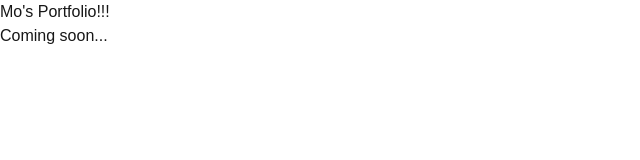
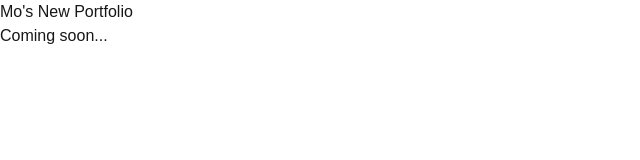
Before and after one commit to mohan-dev-ji/mv-portfolio-2024, a Next.js app: page / in a window 1280 px wide. Shown: the top 160 px of the page, without its empty margins (0-640 px from the left). Built offline with nearby package versions, Linux system fonts and the light colour scheme.

Commit message:
Fix: escape apostrophe in title

```diff
--- a/src/app/page.tsx
+++ b/src/app/page.tsx
@@ -1,7 +1,7 @@
 export default function Home() {
   return (
     <main className="min-h-screen p-8">
-      <h1 className="text-4xl font-bold mb-4">Mo's Portfolio!!!</h1>
+      <h1 className="text-4xl font-bold mb-4">Mo&apos;s New Portfolio</h1>
       <p className="text-xl">Coming soon...</p>
     </main>
   )
```
